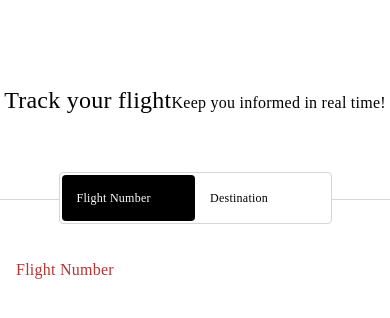
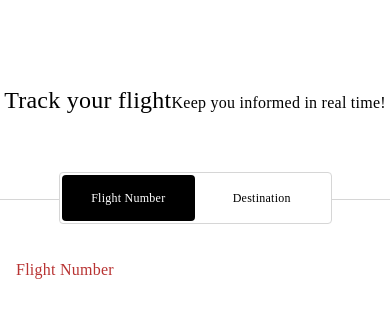
Before and after one commit to andrzmc/TrackYourFligthApp, a React Native app: screen / in a window 390 px wide. Shown: the top 318 px of the page. Built offline with nearby package versions, Linux system fonts and the light colour scheme.

Commit message:
fix: alignment button component

```diff
--- a/src/styles/components/elements/tyf-button.ts
+++ b/src/styles/components/elements/tyf-button.ts
@@ -5,4 +5,8 @@ export const TyfButtonStyle: StyleProp<ViewStyle> = {
   padding: 15,
   backgroundColor: 'black',
   borderRadius: 4,
+  display: 'flex',
+  alignItems: 'center',
+  justifyContent: 'center',
+  flexDirection: 'row',
 };
```
